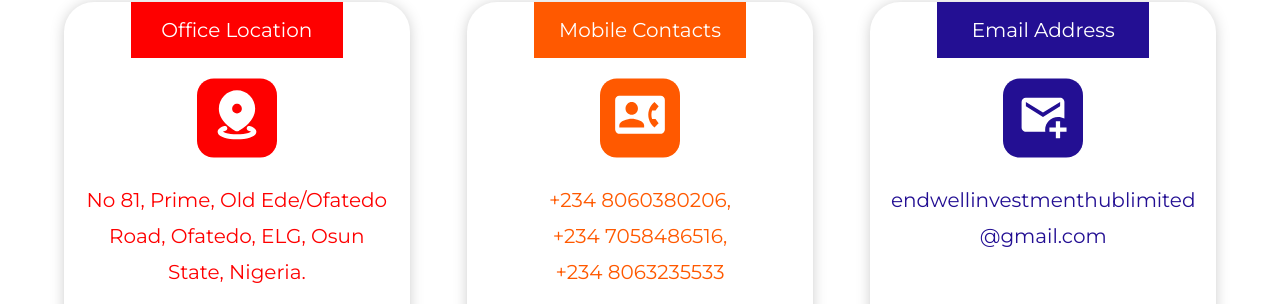
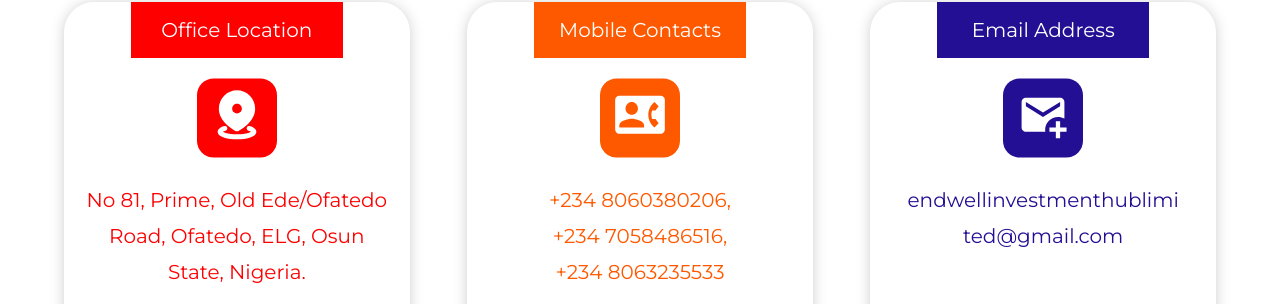
Before and after one commit to ogungbile-oluwasogo/endwell, a React (Vite) app: page /contact-us in a window 1280 px wide. Shown: the part 780-1084 px from the top of the page. Built offline with nearby package versions, Linux system fonts and the light colour scheme.

Commit message:
adjusting contact us page and some other component

```diff
--- a/src/components/aboutus/Governance.jsx
+++ b/src/components/aboutus/Governance.jsx
@@ -46,7 +46,7 @@ const Governance = () => {
             <h2>Engr. Samuel Opeyemi Ajayi, MNSE, COREN</h2>
           </div>
           <br />
-          <h4>Executive Directors</h4>
+          <h4>Executive Director</h4>
           <p className={styles.paragraph}>
             Engr. Samuel Opeyemi Ajayi is a seasoned civil and transportation engineer with close to 15 years of
             professional experience spanning infrastructure planning, structural engineering, real estate
@@ -107,7 +107,7 @@ const Governance = () => {
         </div>
         <div className={` ${styles.esv} ${styles.exco} `}>
             <div className={styles.text}>
-                <h4>Life Visionary President</h4>
+                <h4>Life Visionary Treasurer</h4>
                 <p>
                   ESV Sunday Omotayo is the Principal Partner of SUNDAY OMOTAYO & CO., a thriving real estate
                   Firm based in Osogbo but with an extension of practice across the country.
@@ -150,7 +150,7 @@ const Governance = () => {
         <div className={styles.display}>
           <div className={` ${styles.executive} ${styles.exco} `}>
             <div className={styles.text}>
-              <h4>Life Visionary Secretary</h4>
+              <h4>Executive Directors</h4>
               <p>
                 Engr. Samuel Opeyemi Ajayi is a seasoned civil and transportation engineer with close to 15 years of
                 professional experience spanning infrastructure planning, structural engineering, real estate
--- a/src/components/aboutus/Governance.module.css
+++ b/src/components/aboutus/Governance.module.css
@@ -190,6 +190,12 @@
     margin-bottom: 20px;
 }
 
+@media (min-width: 1700px) {
+    .exco .image img {
+    object-position: 50% calc(15% - 0px);
+}
+}
+
 .image div {
     position: absolute;
     top: 40px;
--- a/src/components/contact/ContactDetail.jsx
+++ b/src/components/contact/ContactDetail.jsx
@@ -35,9 +35,7 @@ const ContactDetail = () => {
                 <path d="M50.0413 60.931C50.0413 52.5181 56.8784 45.681 65.2913 45.681C68.0872 45.681 70.6797 46.4435 72.9163 47.7397V27.8893C72.9163 26.5411 72.3808 25.2482 71.4275 24.2948C70.4742 23.3415 69.1812 22.806 67.833 22.806H27.1663C24.3451 22.806 22.083 25.0681 22.083 27.8893V58.3893C22.083 59.7375 22.6186 61.0305 23.5719 61.9838C24.5252 62.9371 25.8182 63.4726 27.1663 63.4726H50.2701C50.143 62.6339 50.0413 61.7951 50.0413 60.931ZM27.1663 32.9726V27.8893L47.4997 40.5976L67.833 27.8893V32.9726L47.4997 45.681L27.1663 32.9726ZM67.833 50.7643V58.3893H75.458V63.4726H67.833V71.0976H62.7497V63.4726H55.1247V58.3893H62.7497V50.7643H67.833Z" fill="white"/>
             </svg>
         </div>
-        <p>
-            endwellinvestmenthublimited@gmail.com
-        </p>
+        <a href="mailto:endwellinvestmenthublimited@gmail.com">endwellinvestmenthublimited@gmail.com</a>
       </div>
     </div>
   )
--- a/src/components/contact/ContactDetail.module.css
+++ b/src/components/contact/ContactDetail.module.css
@@ -42,7 +42,7 @@
     background: #230F93;
 }
 
-.contactWrapper .box p {
+.contactWrapper .box p, .contactWrapper .box a{
     text-align: center;
     font-family: 'Montserrat';
     font-style: normal;
@@ -63,10 +63,16 @@
     color: #FF5900;
 }
 
-.contactWrapper .email p {
+.contactWrapper .email a {
     color: #230F93;
+    display: inline-block;
     text-transform: lowercase;
+    margin: auto;
+    white-space: normal;
     word-wrap: break-word;
+    text-align: center;
+    max-width: 100%;
+    padding-left: 10%;
 }
 
 .contactWrapper .box .svgContainer{
--- a/src/layouts/Footer.jsx
+++ b/src/layouts/Footer.jsx
@@ -7,13 +7,13 @@ const Footer = () => {
     <section>
       <div className={styles.flex}>
         <div className={styles.blue} data-aos="fade-up">
-            <img src="/images/endwell-logo.jpg" alt="" data-aos="flip-up" data-aos-delay="900"/>
+            <img src="/images/endwell-logo.jpg" alt="" data-aos="flip-up" data-aos-delay="200"/>
             <h3 data-aos="fade-up" data-aos-delay="500">End Well Investment Hub Limited (EWIHL)</h3>
         </div>
         <div className={styles.red}>
           <div className={styles.flexContainer}>
             <div className={styles.redFlex}>
-              <div className={styles.redFlexInner} data-aos="fade-up" data-aos-delay="900">
+              <div className={styles.redFlexInner} data-aos="fade-up">
                 <h4>COMPANY</h4>
                 <Link to='/'>
                   <svg width="21" height="21" viewBox="0 0 21 21" fill="none" xmlns="http://www.w3.org/2000/svg">
```
